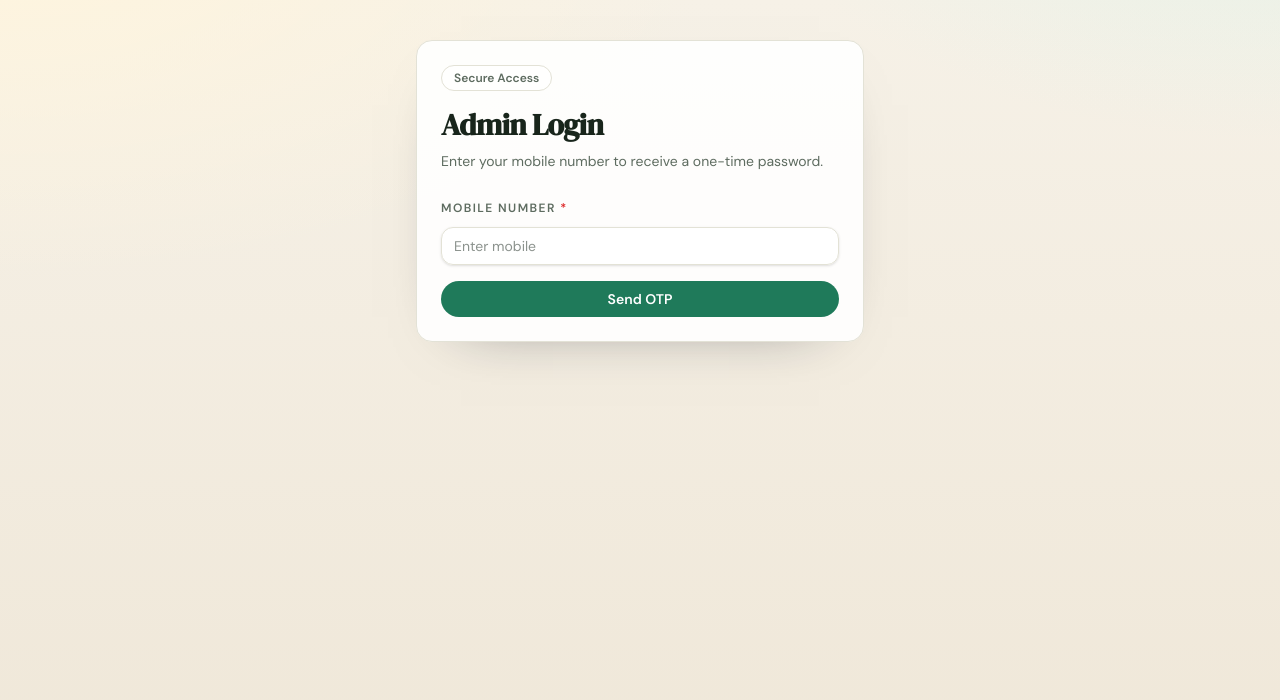
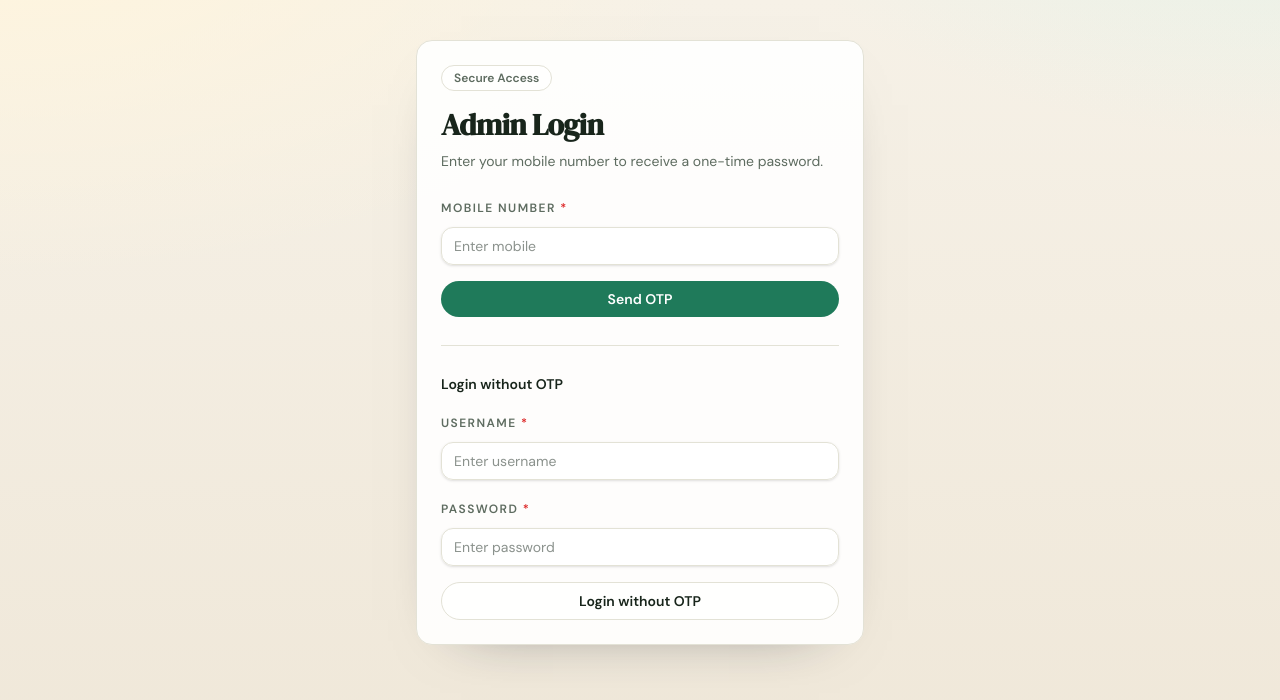
Before and after one commit to abrahul/cocunut-crm-app, a Next.js app: page /admin/login in a window 1280 px wide. Shown: the top 700 px of the page. Built offline with nearby package versions, Linux system fonts and the light colour scheme.

Commit message:
added admin login without otp

```diff
--- a/app/admin/login/page.tsx
+++ b/app/admin/login/page.tsx
@@ -7,6 +7,9 @@ export default function AdminLoginPage() {
   const [otp, setOtp] = useState("");
   const [otpSent, setOtpSent] = useState(false);
   const [cooldown, setCooldown] = useState(0);
+  const [username, setUsername] = useState("");
+  const [password, setPassword] = useState("");
+  const [passwordLoginLoading, setPasswordLoginLoading] = useState(false);
   const [error, setError] = useState("");
 
   function startCooldown(seconds: number) {
@@ -63,6 +66,40 @@ export default function AdminLoginPage() {
     } catch {}
 
     window.location.href = "/admin/";
+  }
+
+  async function loginWithoutOtp() {
+    setError("");
+
+    if (!username.trim() || !password.trim()) {
+      setError("Username and password are required");
+      return;
+    }
+
+    setPasswordLoginLoading(true);
+
+    try {
+      const res = await fetch("/api/auth/admin/password-login", {
+        method: "POST",
+        headers: { "Content-Type": "application/json" },
+        body: JSON.stringify({ username, password }),
+      });
+
+      const data = await res.json();
+
+      if (!res.ok) {
+        setError(data.error || "Login failed");
+        return;
+      }
+
+      try {
+        localStorage.setItem("adminLastActivityAt", Date.now().toString());
+      } catch {}
+
+      window.location.href = "/admin/";
+    } finally {
+      setPasswordLoginLoading(false);
+    }
   }
 
   return (
@@ -133,6 +170,47 @@ export default function AdminLoginPage() {
               </>
             )}
           </div>
+
+          <div className="my-7 h-px w-full bg-[color:var(--border)]" />
+
+          <div className="space-y-4">
+            <p className="text-sm font-semibold text-[color:var(--ink)]">
+              Login without OTP
+            </p>
+
+            <label className="block">
+              <span className="crm-label crm-label-required">Username</span>
+              <input
+                placeholder="Enter username"
+                value={username}
+                required
+                onChange={(e) => setUsername(e.target.value)}
+                className="crm-input mt-2"
+                autoComplete="username"
+              />
+            </label>
+
+            <label className="block">
+              <span className="crm-label crm-label-required">Password</span>
+              <input
+                placeholder="Enter password"
+                value={password}
+                required
+                onChange={(e) => setPassword(e.target.value)}
+                className="crm-input mt-2"
+                type="password"
+                autoComplete="current-password"
+              />
+            </label>
+
+            <button
+              onClick={loginWithoutOtp}
+              disabled={passwordLoginLoading}
+              className="crm-btn-outline w-full disabled:cursor-not-allowed disabled:opacity-70"
+            >
+              {passwordLoginLoading ? "Signing in..." : "Login without OTP"}
+            </button>
+          </div>
         </div>
       </div>
     </div>
--- /dev/null
+++ b/app/api/auth/admin/password-login/route.ts
@@ -0,0 +1,88 @@
+import { NextResponse } from "next/server";
+import jwt from "jsonwebtoken";
+import { connectDB } from "@/lib/db";
+import Admin from "@/models/Admin";
+import { hashPassword, verifyPassword } from "@/lib/password";
+
+const JWT_SECRET = process.env.JWT_SECRET || "dev_secret";
+const ADMIN_SESSION_SECONDS = 60 * 60 * 24;
+
+function escapeRegex(value: string) {
+  return value.replace(/[.*+?^${}()|[\]\\]/g, "\\$&");
+}
+
+export async function POST(req: Request) {
+  try {
+    const { username, password } = await req.json();
+
+    if (!username || !password) {
+      return NextResponse.json(
+        { error: "Username and password required" },
+        { status: 400 }
+      );
+    }
+
+    await connectDB();
+
+    const normalizedUsername = String(username).trim();
+    const normalizedPassword = String(password);
+
+    const admin = await Admin.findOne({
+      $or: [
+        { username: { $regex: `^${escapeRegex(normalizedUsername)}$`, $options: "i" } },
+        { mobile: normalizedUsername },
+      ],
+    }).select("+password +passwordHash +passwordSalt");
+
+    if (!admin) {
+      return NextResponse.json({ error: "Invalid credentials" }, { status: 401 });
+    }
+
+    const hashedOk = verifyPassword(
+      normalizedPassword,
+      admin.passwordSalt,
+      admin.passwordHash
+    );
+
+    // Backward-compatible path: allow existing plain-text admins once, then migrate to hash+salt.
+    if (!hashedOk) {
+      if (!admin.password || String(admin.password) !== normalizedPassword) {
+        return NextResponse.json({ error: "Invalid credentials" }, { status: 401 });
+      }
+
+      const { hash, salt } = hashPassword(normalizedPassword);
+      admin.passwordHash = hash;
+      admin.passwordSalt = salt;
+      admin.password = undefined;
+      await admin.save();
+    }
+
+    const adminId = String(admin._id);
+    const token = jwt.sign(
+      {
+        staffId: adminId,
+        adminId,
+        role: "admin",
+      },
+      JWT_SECRET,
+      { expiresIn: ADMIN_SESSION_SECONDS }
+    );
+
+    const response = NextResponse.json({ success: true });
+    response.cookies.set("auth_token", token, {
+      httpOnly: true,
+      sameSite: "lax",
+      secure: process.env.NODE_ENV === "production",
+      path: "/",
+      maxAge: ADMIN_SESSION_SECONDS,
+    });
+
+    return response;
+  } catch (err: any) {
+    console.error("Admin password login error:", err?.message || err);
+    return NextResponse.json(
+      { error: "Password login failed" },
+      { status: 500 }
+    );
+  }
+}
--- a/models/Admin.ts
+++ b/models/Admin.ts
@@ -2,8 +2,11 @@ import mongoose, { Schema, models } from "mongoose";
 
 const AdminSchema = new Schema(
   {
+    username: { type: String, unique: true, sparse: true, trim: true, lowercase: true },
     mobile: { type: String, required: true, unique: true },
-    password: { type: String, required: true },
+    password: { type: String, select: false }, // legacy plain-text field
+    passwordHash: { type: String, select: false },
+    passwordSalt: { type: String, select: false },
     otpSessionId: String,
     otpAttempts: { type: Number, default: 0 },
     otpLastSentAt: Date,
```
